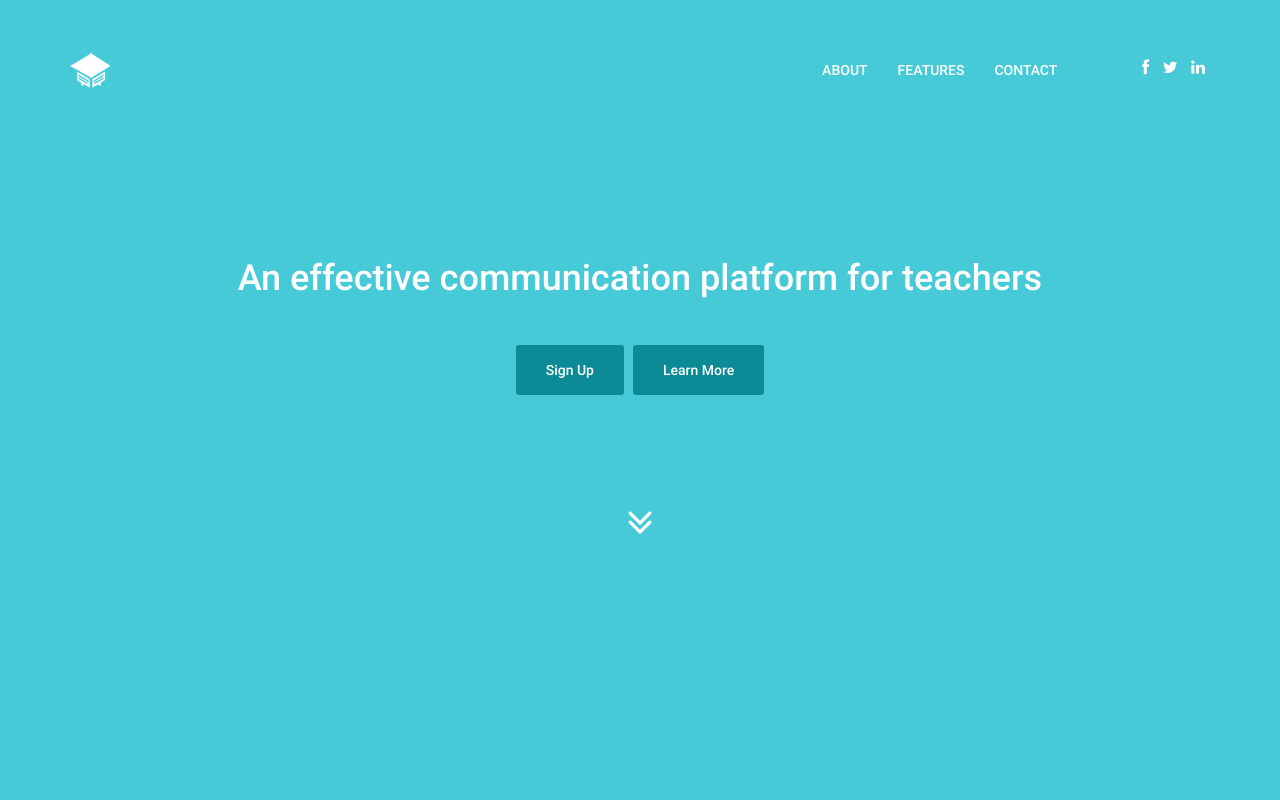
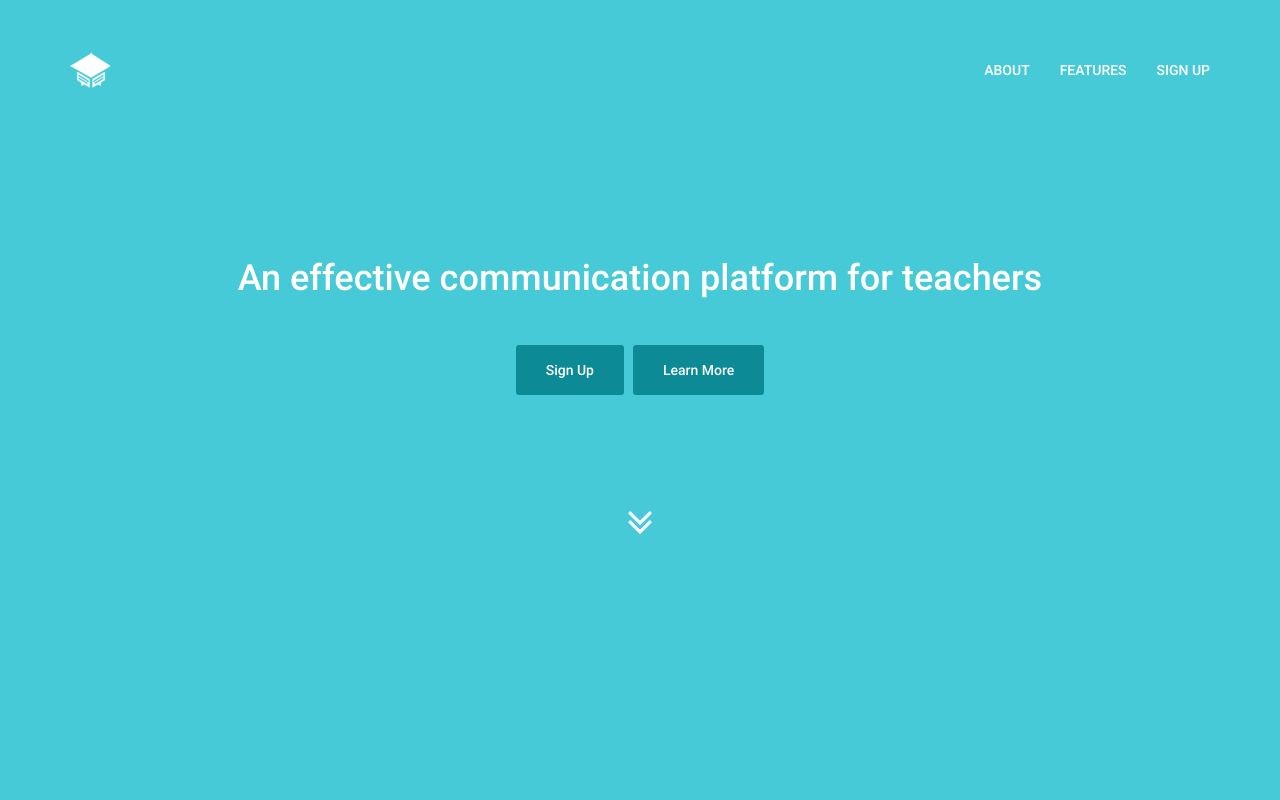
Before and after one commit to bahularora/pupilconnect.github.io, a plain HTML site: page index.html in a window 1280 px wide. Shown: the top 800 px of the page. Drawn offline with Linux system fonts and the light colour scheme; a script that the page names is missing.

Commit message:
Image Updated and Sign Up link added

```diff
--- a/index.html
+++ b/index.html
@@ -47,13 +47,13 @@ f=false,d=document;return{use_existing_jquery:function(){return use_existing_jqu
       <button type="button" class="navbar-toggle" data-toggle="collapse" data-target="#navbar-collapse"> <span class="icon-bar"></span> <span class="icon-bar"></span> <span class="icon-bar"></span> </button>
       <!-- Logo --> <a class="navbar-brand" href="index.html"> <img src="images/logo-light.png" data-alt="images/logo-light.png" id="mypclogo"> </a> </div>
     <div class="collapse navbar-collapse" id="navbar-collapse"> <!-- Social Icons -->
-      <div class="social"> <a href="#" title="Facebook"><i class="fa fa-facebook"></i></a> <a href="#" title="Twitter"><i class="fa fa-twitter"></i></a> <a href="#" title="LinkedIn"><i class="fa fa-linkedin"></i></a> </div>
+
       <!-- Items -->
       <ul class="nav navbar-nav navbar-right">
         <li class="active"><a href="#hintro">Home</a></li>
         <li><a href="#about">About</a></li>
         <li><a href="#features">Features</a></li>
-        <li><a href="#contact">Contact</a></li>
+        <li><a href="http://afternoon-headland-1979.herokuapp.com/users/sign_up">Sign Up</a></li>
       </ul>
     </div>
   </div>
@@ -155,7 +155,7 @@ f=false,d=document;return{use_existing_jquery:function(){return use_existing_jqu
         </header>
       </div>
       <!-- Content -->
-      <div class="animation animation-from-bottom"> <img src="images/ipad-default.jpg" alt="iPad" class="offsetTopS col-md-6 col-sm-4 col-xs-6 pull-right img-responsive big-ipad"> </div>
+      <div class="animation animation-from-bottom"> <img src="images/phones-97faeb87.png" alt="iPad" class="offsetTopS col-md-6 col-sm-4 col-xs-6 pull-right img-responsive big-ipad"> </div>
       <div class="col-md-6 col-sm-8">
 
       </div>
```
Also changed, not shown: images/phones-97faeb87.png (added).
